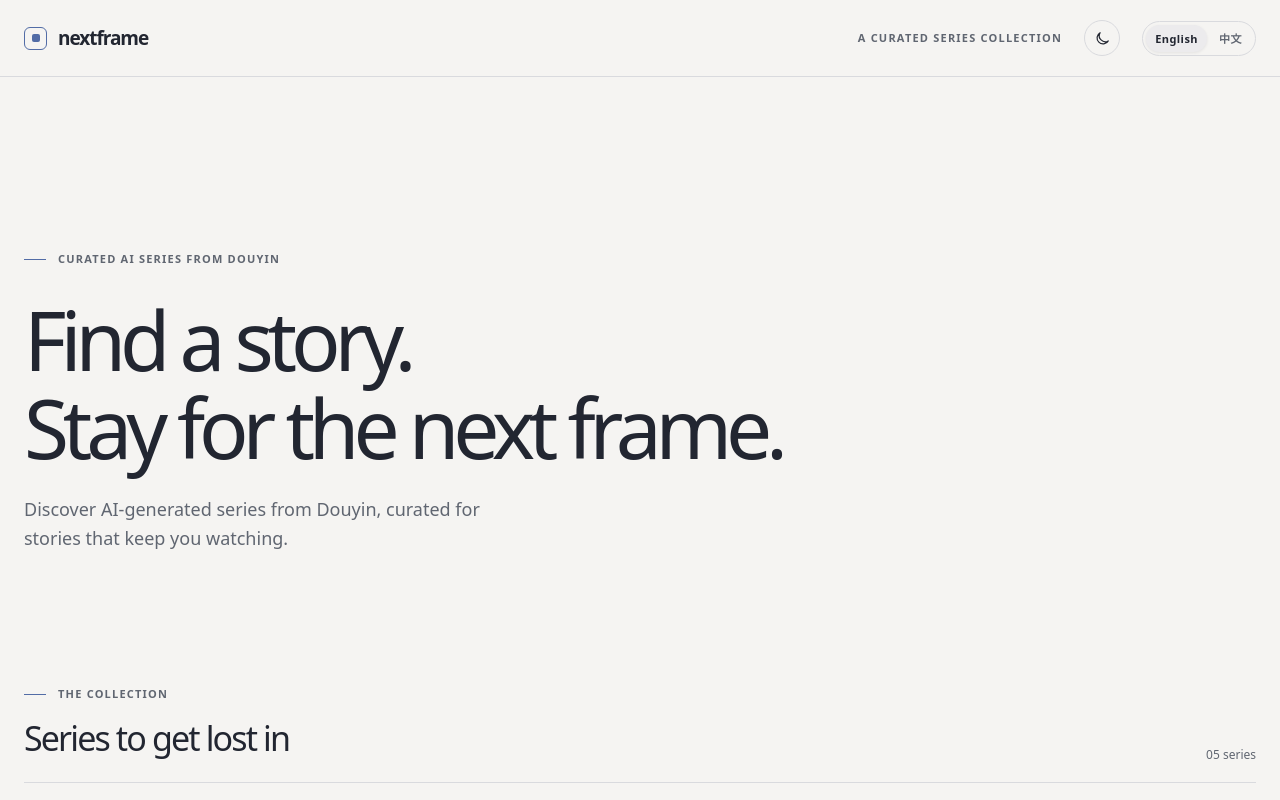
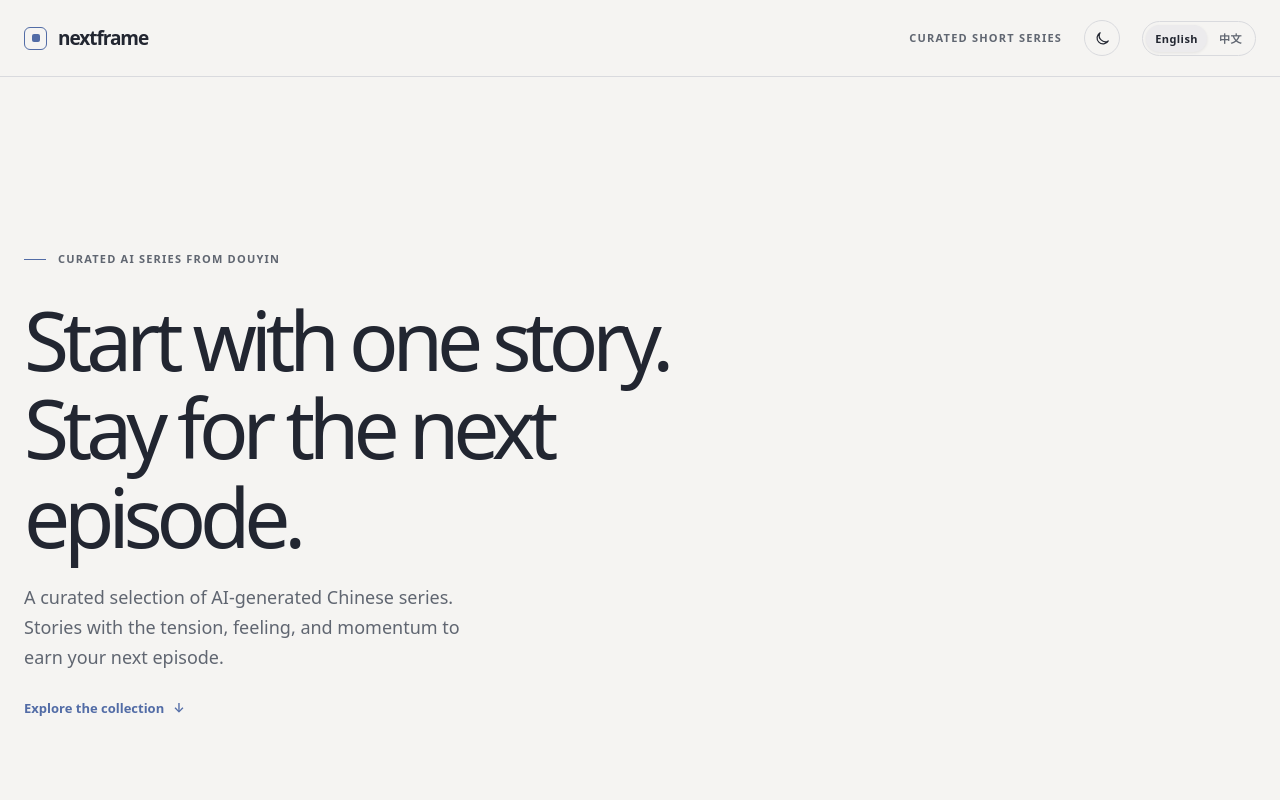
Before and after one commit to yeoyujie/NextFrame, a Next.js app: page /en in a window 1280 px wide. Shown: the top 800 px of the page. Built offline with nearby package versions, Linux system fonts and the light colour scheme.

Commit message:
feat(home): refine hero messaging and add collection CTA

```diff
--- a/app/[lang]/layout.tsx
+++ b/app/[lang]/layout.tsx
@@ -21,8 +21,8 @@ export async function generateMetadata({
   return {
     title:
       lang === "zh-CN"
-        ? "NextFrame — 故事正在发生"
-        : "NextFrame — Stories in motion",
+        ? "NextFrame — 从一部好剧开始"
+        : "NextFrame — Start with one story",
     description: dictionary.introCopy,
     alternates: {
       languages: {
--- a/app/[lang]/page.tsx
+++ b/app/[lang]/page.tsx
@@ -19,6 +19,9 @@ export default async function Home({ params }: PageProps<"/[lang]">) {
           {dictionary.introTitle[1]}
         </h1>
         <p className="intro-copy">{dictionary.introCopy}</p>
+        <a className="intro-link" href="#series">
+          {dictionary.exploreCollection} <span aria-hidden="true">↓</span>
+        </a>
       </section>
 
       <section className="series-section" id="series" aria-labelledby="series-heading">
--- a/app/globals.css
+++ b/app/globals.css
@@ -322,6 +322,23 @@ a:focus-visible {
   color: var(--muted);
   font-size: clamp(16px, 1.6vw, 18px);
   line-height: 1.65;
+}
+
+.intro-link {
+  display: inline-flex;
+  align-items: center;
+  gap: 9px;
+  margin-top: 27px;
+  color: var(--accent-primary);
+  font-size: 13px;
+  font-weight: 620;
+  text-decoration: none;
+  transition: gap 160ms ease, color 160ms ease;
+}
+
+.intro-link:hover {
+  gap: 13px;
+  color: var(--foreground);
 }
 
 .series-section {
--- a/lib/i18n.ts
+++ b/lib/i18n.ts
@@ -15,13 +15,15 @@ export const dictionaries = {
   en: {
     languageName: "English",
     switchLanguage: "中文",
-    headerDescriptor: "A curated series collection",
+    headerDescriptor: "Curated short series",
     home: "NextFrame home",
     switchToLightMode: "Switch to light mode",
     switchToDarkMode: "Switch to dark mode",
     introEyebrow: "Curated AI series from Douyin",
-    introTitle: ["Find a story.", "Stay for the next frame."],
-    introCopy: "Discover AI-generated series from Douyin, curated for stories that keep you watching.",
+    introTitle: ["Start with one story.", "Stay for the next episode."],
+    introCopy:
+      "A curated selection of AI-generated Chinese series. Stories with the tension, feeling, and momentum to earn your next episode.",
+    exploreCollection: "Explore the collection",
     collection: "The collection",
     seriesHeading: "Series to get lost in",
     seriesCount: "series",
@@ -40,13 +42,14 @@ export const dictionaries = {
   "zh-CN": {
     languageName: "中文",
     switchLanguage: "English",
-    headerDescriptor: "精选系列内容",
+    headerDescriptor: "精选短剧系列",
     home: "NextFrame 首页",
     switchToLightMode: "切换为浅色模式",
     switchToDarkMode: "切换为深色模式",
-    introEyebrow: "精选抖音 AI 系列",
-    introTitle: ["故事，从这一帧开始。", "精彩，未完待续。"],
-    introCopy: "探索来自抖音的 AI 系列作品，精选每一个值得一直看下去的故事。",
+    introEyebrow: "精选抖音 AI 短剧",
+    introTitle: ["从一部好剧开始。", "一集一集看下去。"],
+    introCopy: "精选抖音 AI 短剧系列，让每一集都值得继续看下去。",
+    exploreCollection: "浏览系列",
     collection: "系列精选",
     seriesHeading: "沉浸于这些故事",
     seriesCount: "个系列",
```
